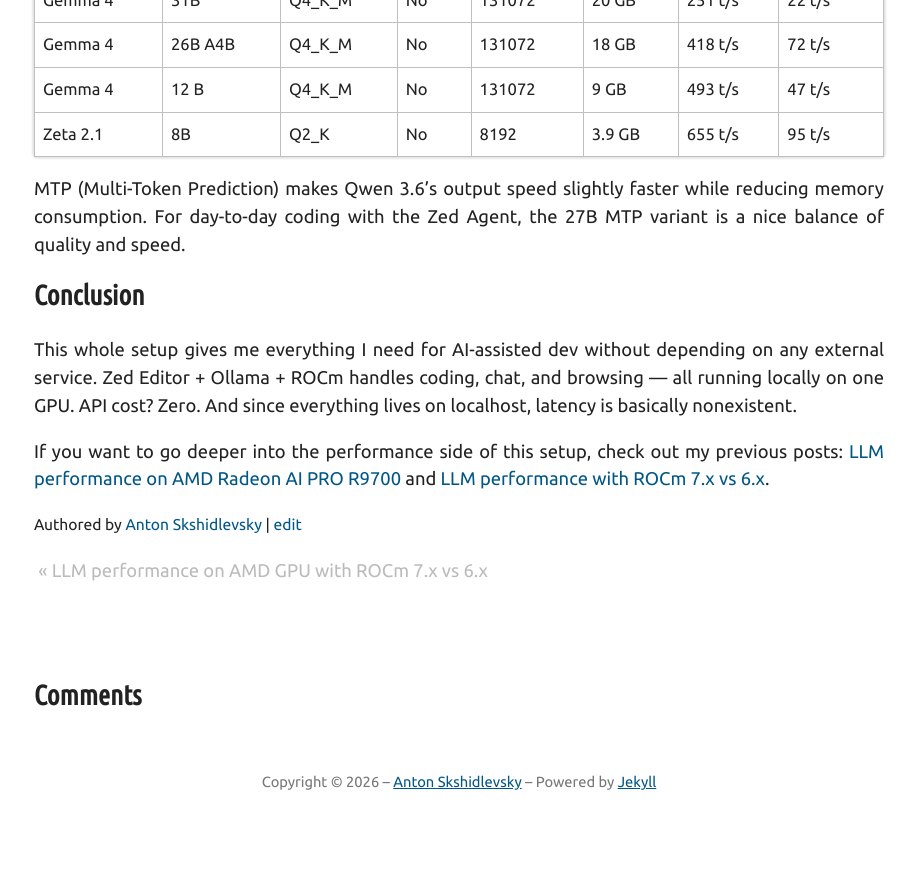
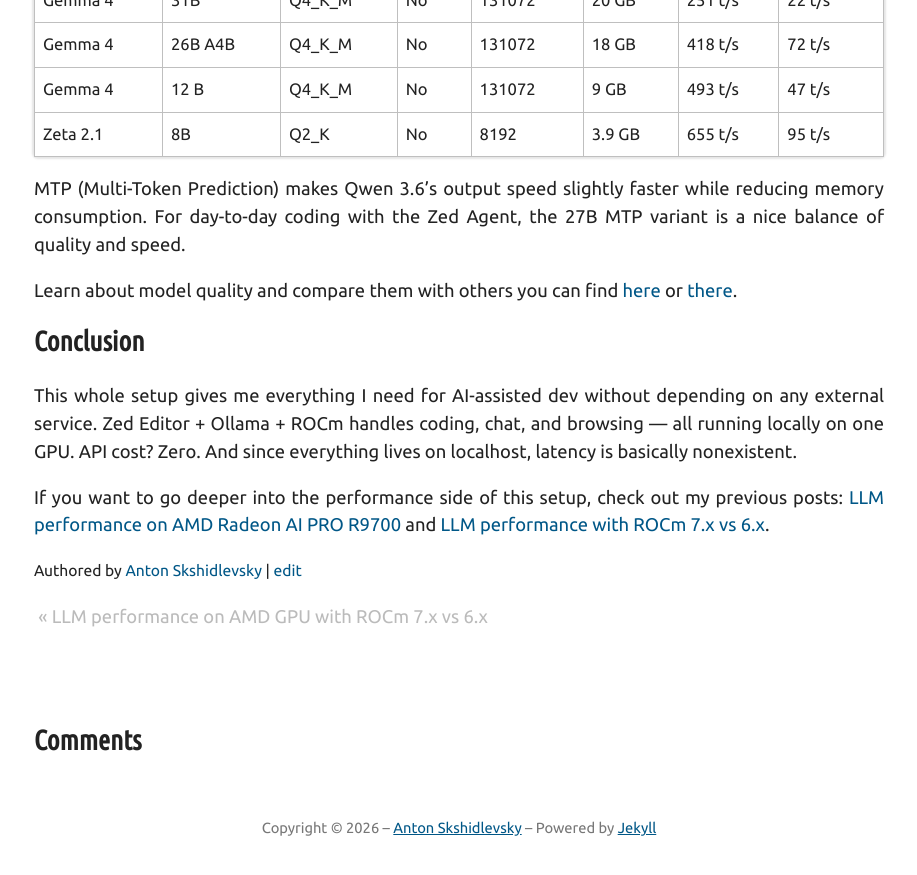
Before and after one commit to meefik/meefik.github.io, a Jekyll site: the page built from _posts/2026-06-18-llms-for-dev.md, in a window 1280 px wide and 900 px high, scrolled down 6441 px. Shown: the top 875 px of the window, without its empty margins (181-1098 px from the left). Built offline with Jekyll 4.4.1, drawn with Linux system fonts in a browser that asks for light colours; comment, search, counter and statistics services are not loaded; before the commit the page ends 7295 px from its top, so only the background shows below that.

Commit message:
Add links to Qwen 3.6 model benchmarks

```diff
--- a/_posts/2026-06-18-llms-for-dev.md
+++ b/_posts/2026-06-18-llms-for-dev.md
@@ -231,6 +231,8 @@
 
 MTP (Multi-Token Prediction) makes Qwen 3.6's output speed slightly faster while reducing memory consumption. For day-to-day coding with the Zed Agent, the 27B MTP variant is a nice balance of quality and speed.
 
+Learn about model quality and compare them with others you can find [here](https://llm-stats.com/models/qwen3.6-27b) or [there](https://artificialanalysis.ai/models/qwen3-6-27b).
+
 ## Conclusion
 
 This whole setup gives me everything I need for AI-assisted dev without depending on any external service. Zed Editor + Ollama + ROCm handles coding, chat, and browsing — all running locally on one GPU. API cost? Zero. And since everything lives on localhost, latency is basically nonexistent.
```
